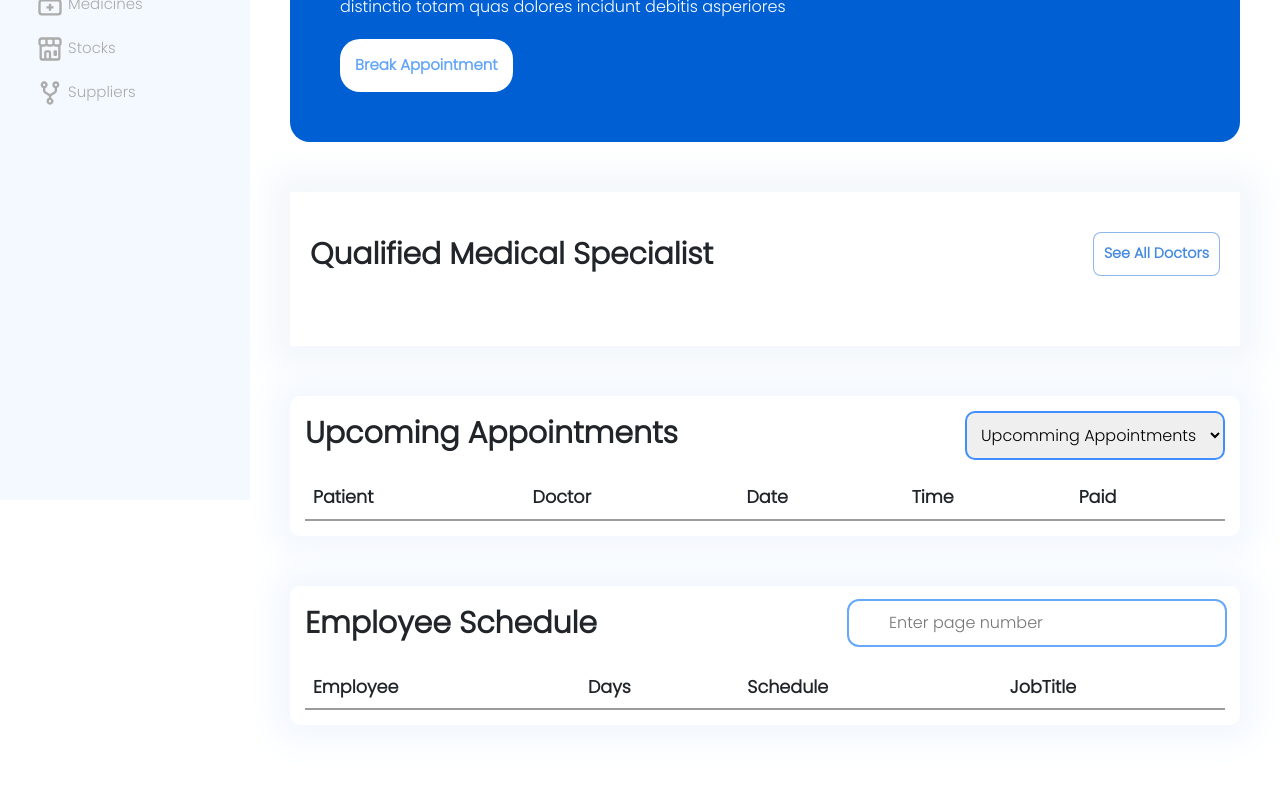
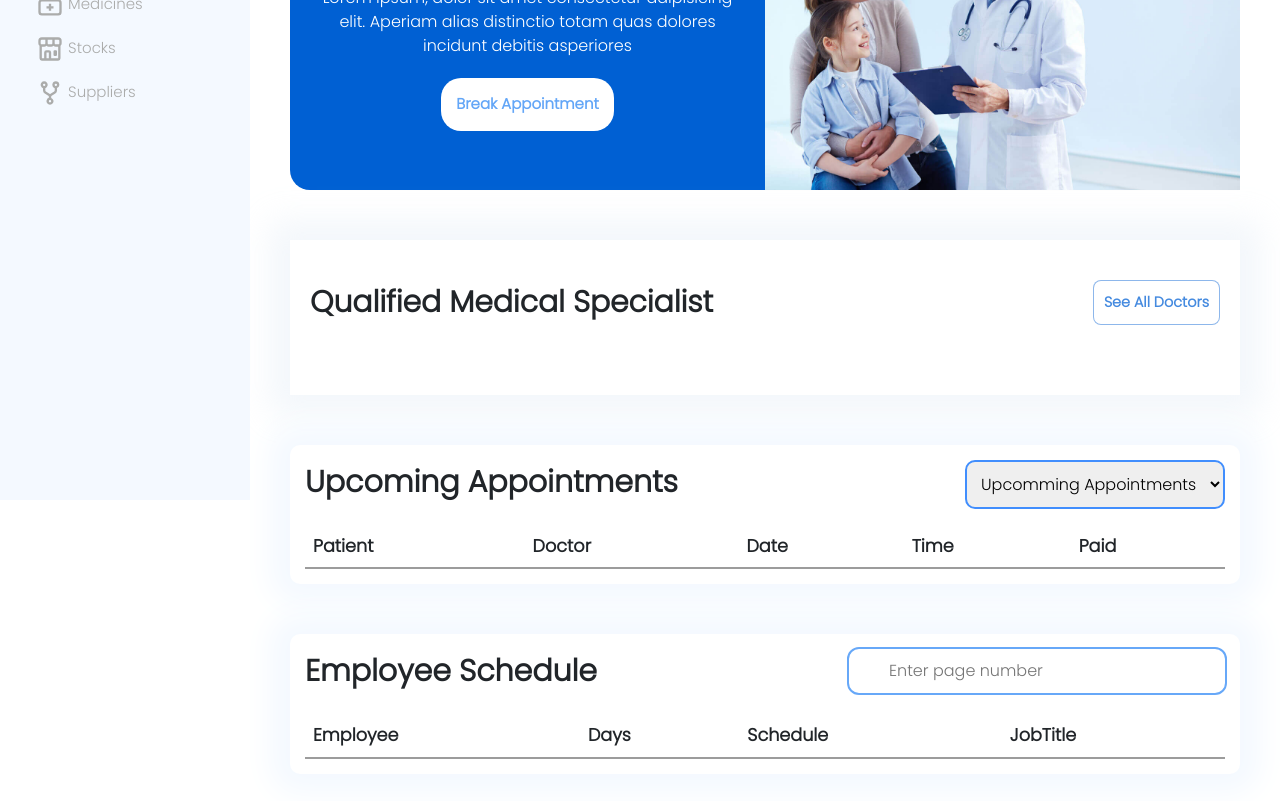
Before and after one commit to NetNinjaEngineer/HealthCareWebApp, a plain HTML site: page dashboard.html in a window 1280 px wide. Shown: the part 300-1101 px from the top of the page. Before the commit the page ends 1065 px from the top, so only its background shows below. Drawn offline with nearby package versions, Linux system fonts and the light colour scheme; no server answers.

Commit message:
Update design and Re-implementation

```diff
--- a/css/dashboard.css
+++ b/css/dashboard.css
@@ -82,10 +82,9 @@ main {
   padding: 20px;
 }
 
-main .sec1 {
+main .SEC .sec1 {
   width: 100%;
   margin: auto;
-  padding: 50px;
   background-color: #0060D3;
   color: #fff;
   border-radius: 20px;
@@ -93,15 +92,27 @@ main .sec1 {
   justify-content: space-between;
 }
 
-main .sec1 .image {
+main .SEC .sec1 .info {
+  width: 50%;
+  padding: 20px;
+  text-align: center;
+}
+
+main .SEC .sec1 .image {
   width: 50%;
 }
 
-main .sec1 .title {
+main .SEC .sec1 .image img {
+  object-fit: cover;
+  width: 100%;
+  height: 100%;
+}
+
+main .SEC .sec1 .title {
   font-size: 30px;
 }
 
-main .sec1 .button button {
+main .SEC .sec1 .button button {
   padding: 15px;
   font-size: 15px;
   font-weight: 600;
--- a/dashboard.html
+++ b/dashboard.html
@@ -140,7 +140,7 @@
             </div>
           </div>
           <div class="image">
-            <img src="../images/hospital-login.svg" alt="">
+            <img src="./images/hero-img-2.jpg" alt="">
           </div>
         </div>
 
--- a/js/dashboard.js
+++ b/js/dashboard.js
@@ -202,7 +202,7 @@ async function getDoctors(api) {
     doctorsContainer.innerHTML += `
       <div class="doctor">
         <div class="image">
-          <img src="../images/18.jpg">
+          <img src= ${data[i].imageUrl}>
         </div>
         <div class="info">
           <div class="name">DR. ${data[i].firstName} ${data[i].lastName}</div>
--- a/js/medicines.js
+++ b/js/medicines.js
@@ -13,7 +13,7 @@ async function loadMedicines() {
           medicines.innerHTML += `
             <div class="medicine">
               <div class="image">
-                <img src= "../images/Aspirin-Regular-extra-strength-100ct-carton.avif" >
+                <img src= "${data[i].imagePath}" >
               </div>
               <div class="info">
                 <div class="main">
@@ -87,7 +87,7 @@ function displayResults(data) {
         const imageDiv = document.createElement('div');
         imageDiv.classList.add('image');
         const image = document.createElement('img');
-        image.src = "../images/Aspirin-Regular-extra-strength-100ct-carton.avif";
+        image.src = `${medicine.imagePath}`;
         imageDiv.appendChild(image);
 
         const infoDiv = document.createElement('div');
```
Also changed, not shown: images/hero-img-2.jpg (added).
